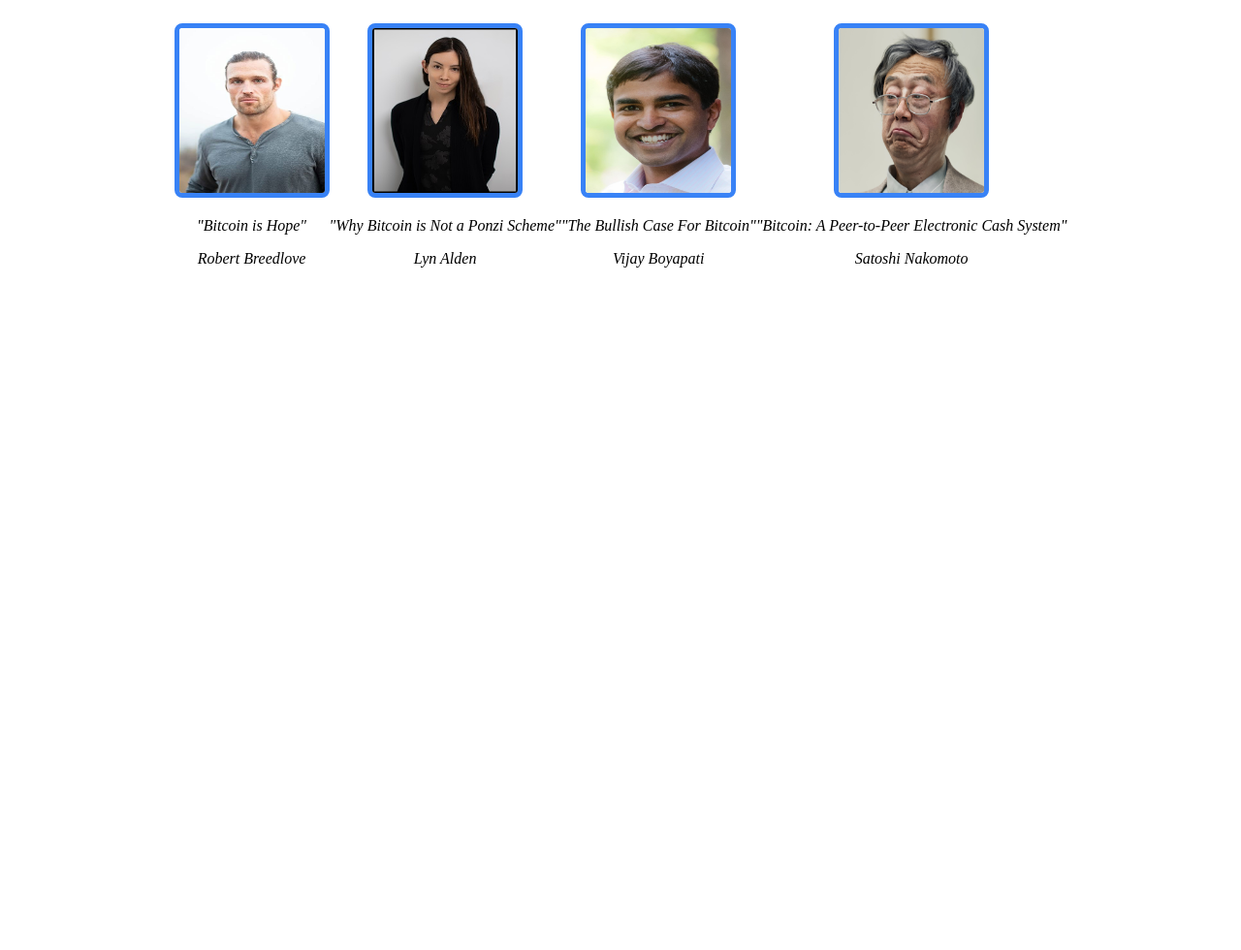
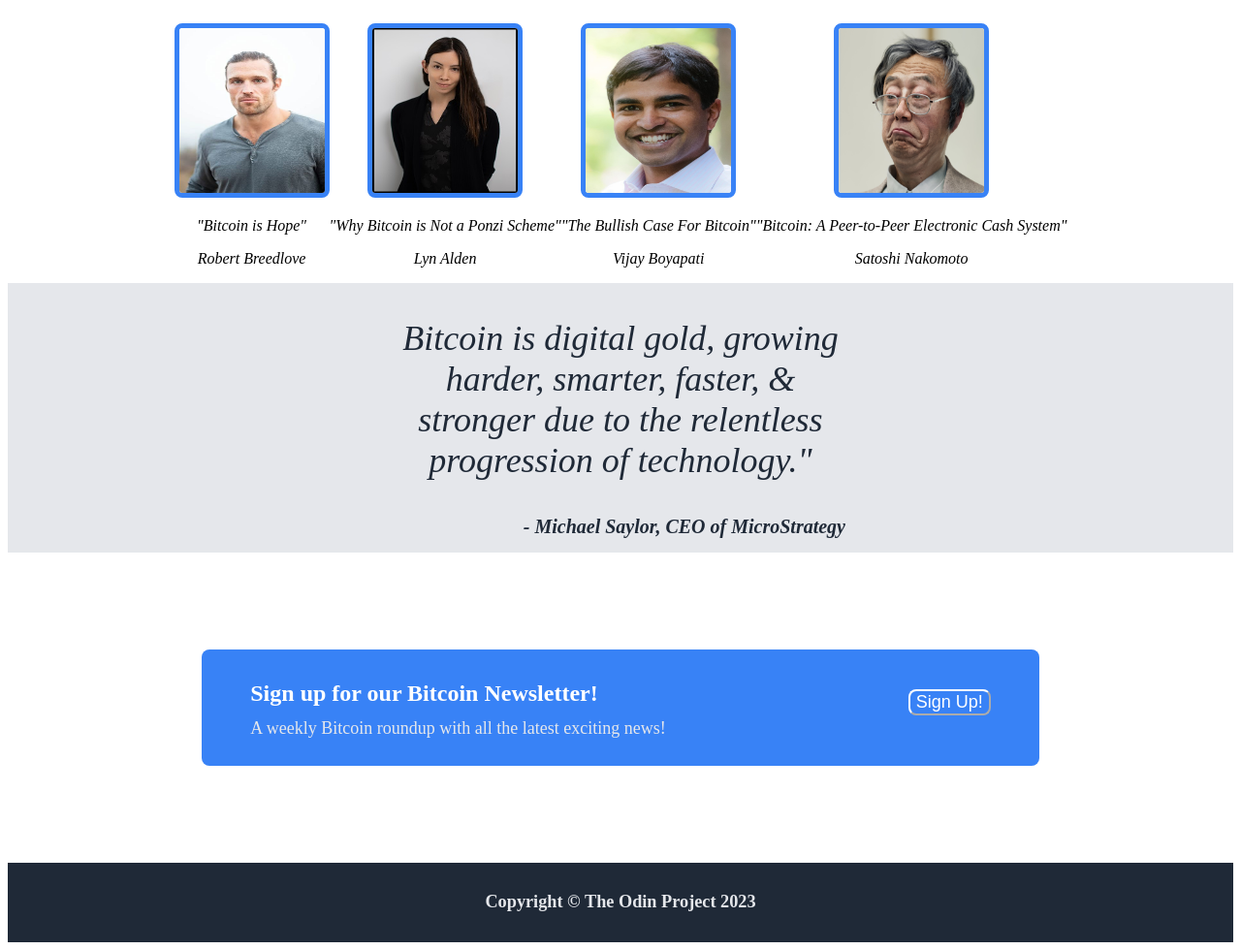
Before and after one commit to KauaiGuy/landing-page, a plain HTML site: page index.html in a window 1280 px wide. Shown: the part 614-1594 px from the top of the page at 97% size. Before the commit the page ends 914 px from the top, so only its background shows below. Drawn offline with Linux system fonts and the light colour scheme.

Commit message:
Added quote section, sign up section, and footer section

```diff
--- a/index.html
+++ b/index.html
@@ -57,7 +57,24 @@
             </div>
         </div>
 
+        <div class="quote">
+            <p>Bitcoin is digital gold, growing harder, smarter, faster, & stronger due to the relentless progression of technology."</p>
+            <b>- Michael Saylor, CEO of MicroStrategy</b>
+        </div>
 
+        <div class="signup">
+            <div class="signup-text">
+                <h4>Sign up for our Bitcoin Newsletter!</h4>
+                <p>A weekly Bitcoin roundup with all the latest exciting news!</p>
+            </div>
+            <div class="signup-button">
+                <button type="button">Sign Up!</button>
+            </div>
+        </div>
+
+        <div class="footer">
+            <h5>Copyright © The Odin Project 2023</h5>
+        </div>
     </div>
 
 </body>
--- a/styles.css
+++ b/styles.css
@@ -113,3 +113,65 @@
 }
 
 /* quote section */
+
+.quote {
+    display: flex;
+    flex-direction: column;
+    padding-left: 400px;
+    padding-right: 400px;
+    background-color: #E5E7EB;
+    color: #1F2937;
+    text-align: center;
+    font-size: 36px;
+    font-style: italic;
+}
+
+.quote b {
+    align-self: flex-end;
+    font-size: 20px;
+    padding-bottom: 15px;
+}
+
+/* sign up part */
+
+.signup {
+    background-color: #3882F6;
+    margin: 100px 200px;
+    display: flex;
+    justify-content: center;
+    align-items: center;
+    border-radius: 8px;
+    padding-bottom: 10px;
+}
+
+.signup-text {
+    padding-right: 250px;
+}
+
+.signup-text h4 {
+    font-size: 24px;
+    color: white;
+}
+
+.signup-text p {
+    font-size: 18px;
+    color: #E5E7EB;
+    margin-top: -20px;
+}
+
+.signup-button button {
+    background-color: #3882F6;
+    border-radius: 8px;
+    border-color: white;
+    color: white;
+    font-size: 18px;
+}
+
+/* footer */
+
+.footer {
+    background-color: #1F2937;
+    color: #E5E7EB;
+    text-align: center;
+    font-size: 22px;
+}
```
